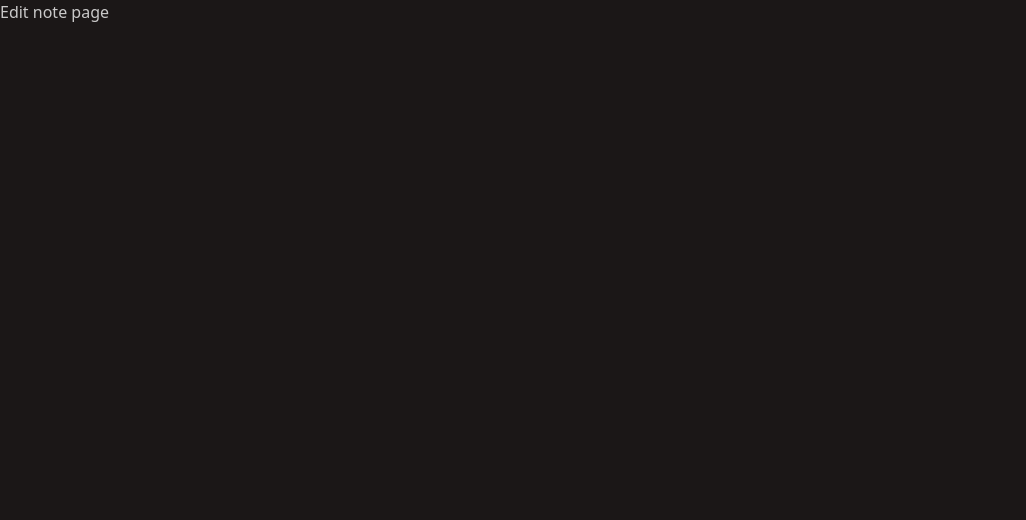
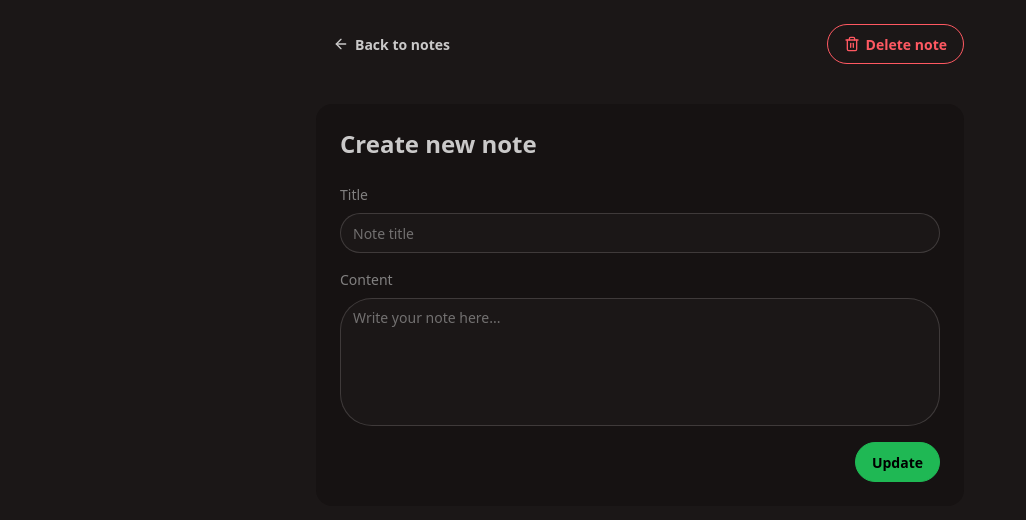
Before and after one commit to mohammadfallah7/think-board, a React (Vite) app in the folder frontend/: page /note/1 in a window 1280 px wide. Shown: the top 520 px of the page, without its empty margins (0-1026 px from the left). Built offline with nearby package versions, Linux system fonts and the light colour scheme; no server answers.

Commit message:
feat: :sparkles: Implement note details page & Handle update logic

```diff
--- a/frontend/src/pages/NoteDetailsPage.jsx
+++ b/frontend/src/pages/NoteDetailsPage.jsx
@@ -1,5 +1,96 @@
+import { LucideArrowLeft, LucideLoader2, LucideTrash2 } from "lucide-react";
+import { Link, useParams } from "react-router";
+import Loading from "../components/Loading";
+import useDeleteNote from "../hooks/use-delete-note";
+import useNote from "../hooks/use-note";
+import useUpdateNote from "../hooks/use-update-note";
+
 const NoteDetailsPage = () => {
-  return <div>Edit note page</div>;
+  const { id } = useParams();
+
+  const { note, setNote, loading } = useNote(id);
+  const { isUpdating, mutate: updateNote } = useUpdateNote();
+  const { isDeleting, mutate: deleteNote } = useDeleteNote();
+
+  const handleSubmit = (event) => {
+    event.preventDefault();
+    updateNote(note);
+  };
+
+  const handleDelete = () => {
+    deleteNote(id);
+  };
+
+  if (loading) return <Loading message="Loading note..." />;
+
+  return (
+    <div className="max-w-2xl px-3 mx-auto">
+      <div className="mt-6 space-y-10">
+        <div className="flex items-center justify-between">
+          <Link to="/" className="btn btn-ghost">
+            <LucideArrowLeft className="size-4" />
+            <span>Back to notes</span>
+          </Link>
+          <button
+            disabled={isDeleting}
+            onClick={handleDelete}
+            className="btn btn-error btn-outline"
+          >
+            {isDeleting ? (
+              <LucideLoader2 className="size-4 animate-spin" />
+            ) : (
+              <LucideTrash2 className="size-4" />
+            )}
+            Delete note
+          </button>
+        </div>
+        <div className="card bg-base-200">
+          <div className="card-body">
+            <h2 className="card-title text-2xl mb-4">Create new note</h2>
+            <form onSubmit={handleSubmit}>
+              <div className="flex flex-col mb-4 gap-2">
+                <label className="label">
+                  <span className="label-text">Title</span>
+                </label>
+                <input
+                  type="text"
+                  className="input input-bordered w-full"
+                  placeholder="Note title"
+                  value={note.title}
+                  onChange={(e) => setNote({ ...note, title: e.target.value })}
+                />
+              </div>
+              <div className="flex flex-col mb-4 gap-2">
+                <label className="label">
+                  <span className="label-text">Content</span>
+                </label>
+                <textarea
+                  className="w-full textarea resize-none h-32"
+                  placeholder="Write your note here..."
+                  value={note.content}
+                  onChange={(e) =>
+                    setNote({ ...note, content: e.target.value })
+                  }
+                />
+              </div>
+              <div className="card-actions justify-end">
+                <button
+                  disabled={isUpdating}
+                  type="submit"
+                  className="btn btn-primary"
+                >
+                  Update
+                  {isUpdating && (
+                    <LucideLoader2 className="size-4 animate-spin" />
+                  )}
+                </button>
+              </div>
+            </form>
+          </div>
+        </div>
+      </div>
+    </div>
+  );
 };
 
 export default NoteDetailsPage;
```
